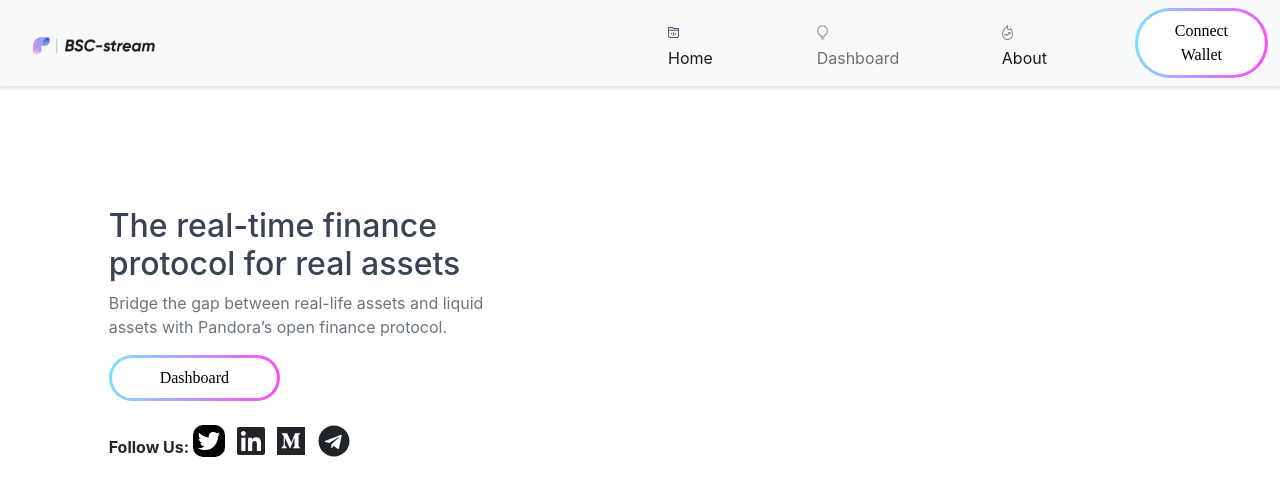
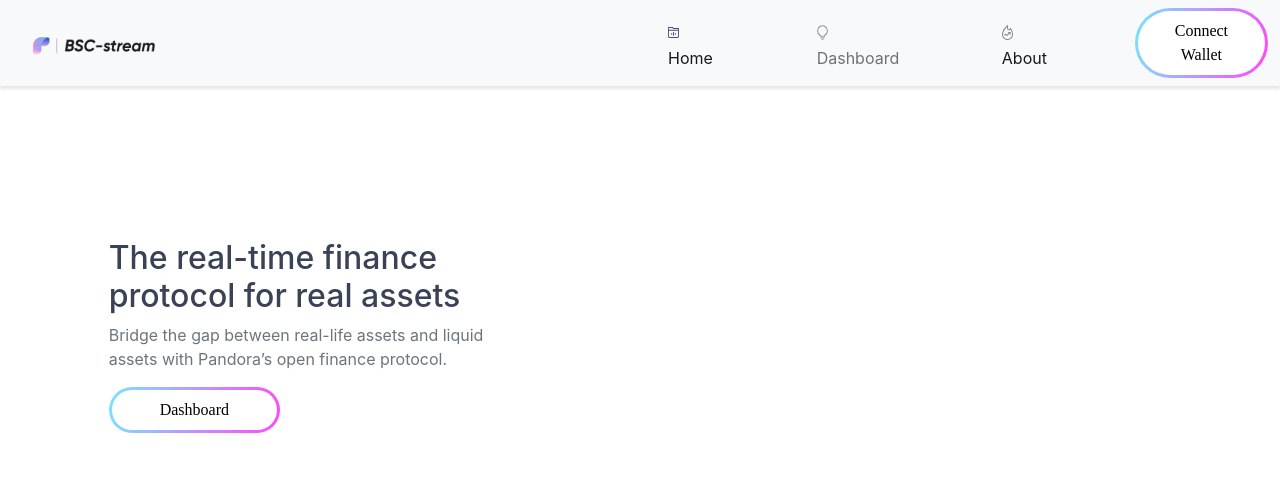
Before and after one commit to VijayKumarKTG/bsc-stream, a React (Create React App) app in the folder packages/protocol/Frontend/client/: page / in a window 1280 px wide. Shown: the top 496 px of the page. Built offline with nearby package versions, Linux system fonts and the light colour scheme.

Commit message:
Amount Check Added

```diff
--- a/packages/protocol/Frontend/client/src/Components/FrontPage/FrontPage.js
+++ b/packages/protocol/Frontend/client/src/Components/FrontPage/FrontPage.js
@@ -2,7 +2,7 @@ import React from 'react';
 import { Link } from 'react-router-dom';
 
 import { FontAwesomeIcon } from '@fortawesome/react-fontawesome'
-import {faTwitter,faMedium, faTelegram,faLinkedin } from '@fortawesome/free-brands-svg-icons';
+//import {faTwitter,faMedium, faTelegram,faLinkedin } from '@fortawesome/free-brands-svg-icons';
 import './Frontpage.css'
 const FrontPage = () => {
     return (
@@ -14,7 +14,7 @@ const FrontPage = () => {
           <button type="button" className='dashboard'>Dashboard</button>
           </Link>
 
-          <h6 className='pt-3'><b>Follow Us: </b> <FontAwesomeIcon className='twitter me-2 mt-2' size="2x" icon={faTwitter} />  <FontAwesomeIcon className='me-2' size="2x"  icon={faLinkedin} />  <FontAwesomeIcon  size="2x" className='me-2'  icon={faMedium} />    <FontAwesomeIcon size="2x"  className='me-2' icon={faTelegram} /></h6>
+       {/*    <h6 className='pt-3'><b>Follow Us: </b> <FontAwesomeIcon className='twitter me-2 mt-2' size="2x" icon={faTwitter} />  <FontAwesomeIcon className='me-2' size="2x"  icon={faLinkedin} />  <FontAwesomeIcon  size="2x" className='me-2'  icon={faMedium} />    <FontAwesomeIcon size="2x"  className='me-2' icon={faTelegram} /></h6> */}
         </div>
         <div className="col-md-6">
             {/* <img src={chair} alt="" className="img-fluid"/> */}
--- a/packages/protocol/Frontend/client/src/Components/Stream/Stream/Stream.js
+++ b/packages/protocol/Frontend/client/src/Components/Stream/Stream/Stream.js
@@ -113,9 +113,14 @@ const onSubmit_CreateStream = async (event) => {
   const account = AccountsArray[0];
   var contract = new web3.eth.Contract(SabilierContractIntstance.abi, "0x8582f3B4CFd18b8FA66A352AE25F6D2DC2A359e3");
 
-  if(deposit%(unixStopTime-unixStartTime) != 0){
-    console.log("Please enter an Amount which is multiple of " + (unixStopTime-unixStartTime) );
+  if(deposit == 0 ) {
+    console.log("Deposit Amount should not be 0" );
   }
+
+  else if(deposit%(unixStopTime-unixStartTime) != 0){
+      console.log("Please enter an Amount which is multiple of " + (unixStopTime-unixStartTime) );
+  }
+
 
   var _createStream = await contract.methods.createStream( recepientAddress,deposit,tokenAddress,unixStartTime, unixStopTime).send({from: account})  ;
   console.log(_createStream);
```
